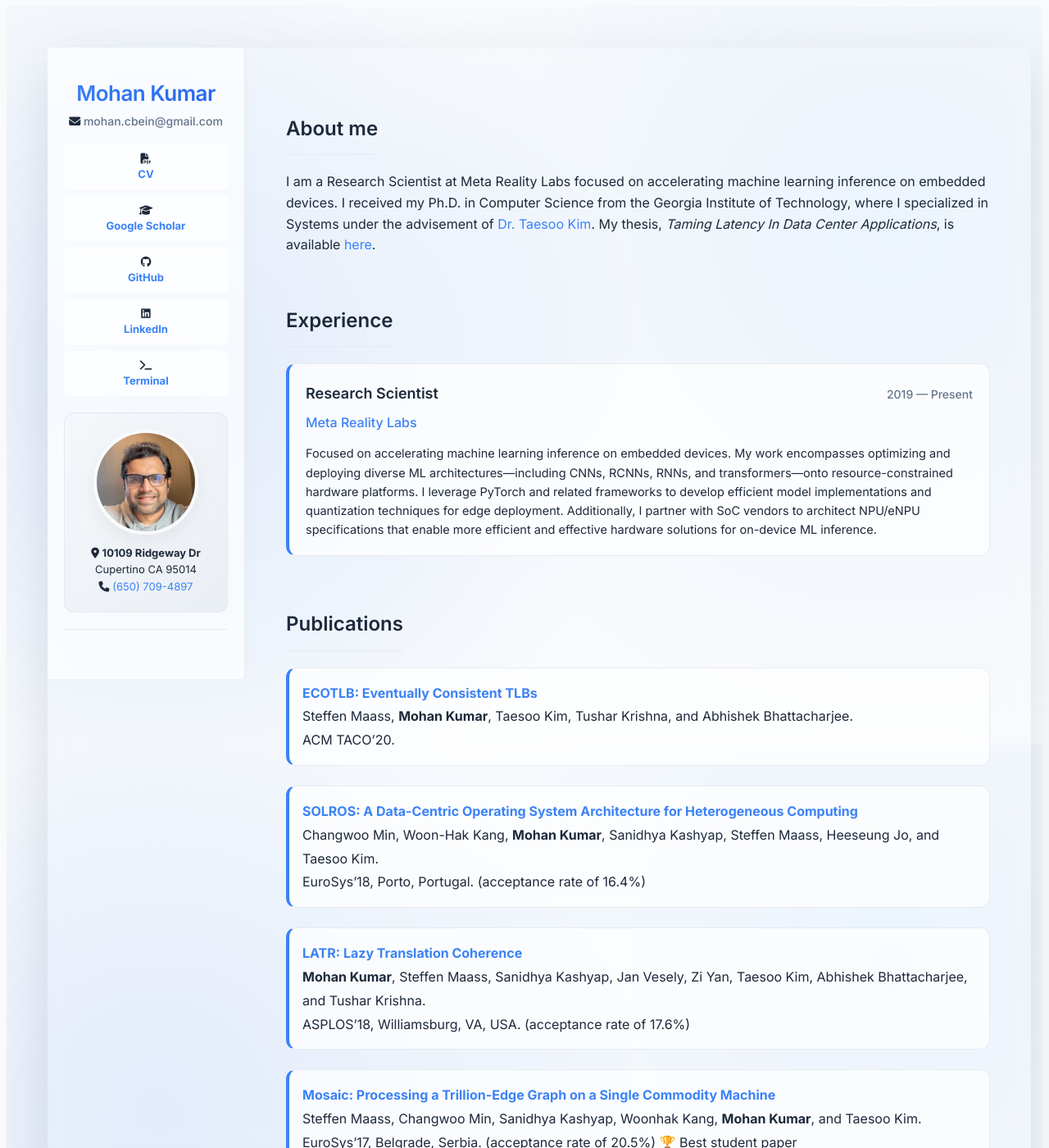
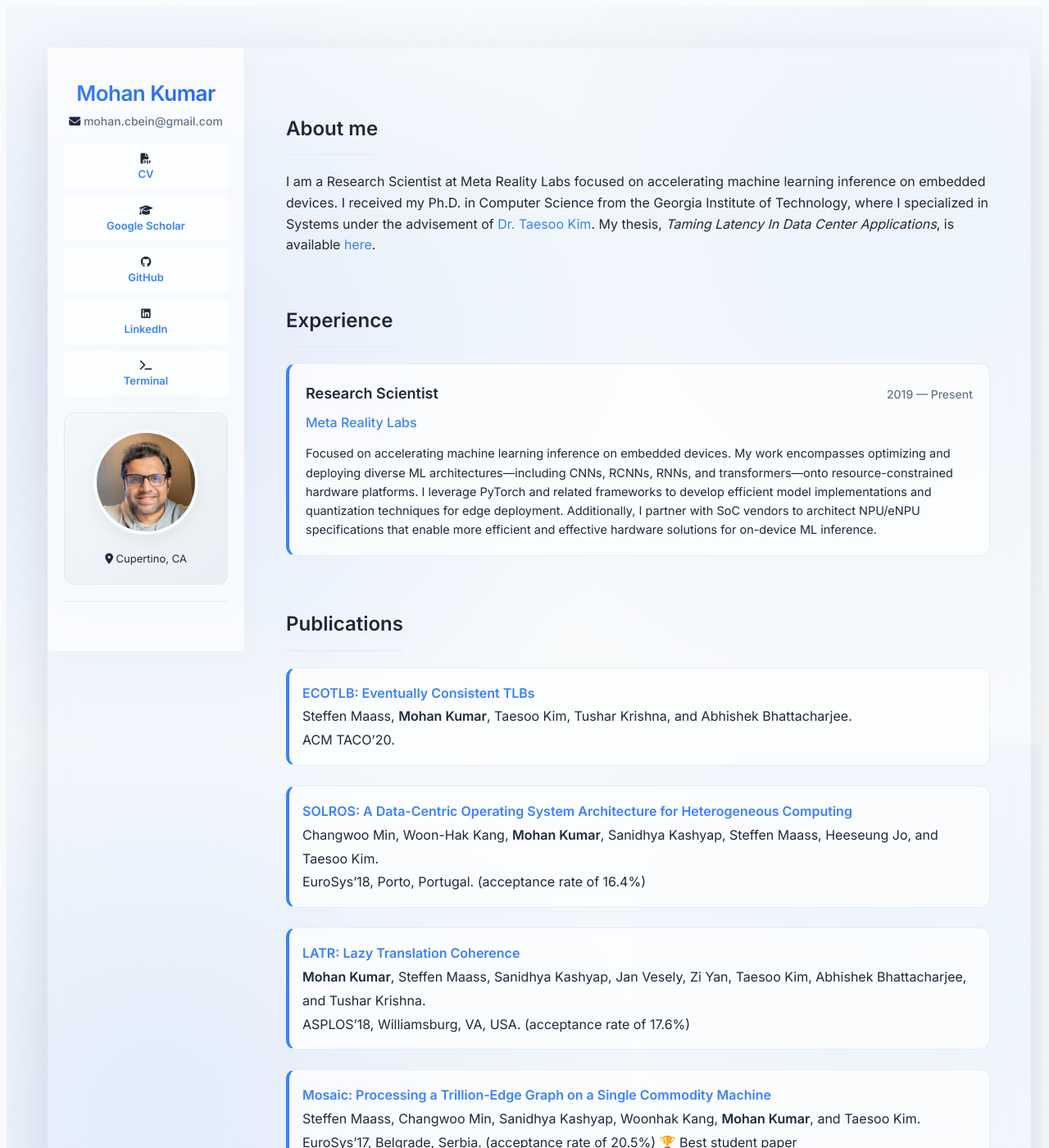
Before and after one commit to mohankku/mohankku.github.io, a Jekyll site: the page built from index.md, in a window 1280 px wide and 1400 px high. Shown: the whole window at 82% size. Built offline with Jekyll 4.4.1, drawn with Linux system fonts in a browser that asks for light colours.

Commit message:
Apply patched layout and styles

```diff
--- a/_layouts/default.html
+++ b/_layouts/default.html
@@ -19,10 +19,16 @@
 
     <link rel="preconnect" href="https://fonts.googleapis.com">
     <link rel="preconnect" href="https://fonts.gstatic.com" crossorigin>
-    <link href="https://fonts.googleapis.com/css2?family=Inter:wght@300;400;500;600;700&display=swap" rel="stylesheet">
+    <link href="https://fonts.googleapis.com/css2?family=Inter:wght@400;500;600&display=swap" rel="stylesheet">
 
     <link rel="stylesheet" href="{{ '/assets/css/style.css?v=' | append: site.github.build_revision | relative_url }}">
     <meta name="viewport" content="width=device-width">
+    <script>document.documentElement.classList.add('js');</script>
+    <noscript>
+      <style>
+        section > ul > li, section > h2, section > p, .experience-list li { opacity: 1 !important; transform: none !important; }
+      </style>
+    </noscript>
     <!--[if lt IE 9]>
     <script src="//html5shiv.googlecode.com/svn/trunk/html5.js"></script>
     <![endif]-->
@@ -46,11 +52,12 @@
           </nav>
 
           <div class="profile-section">
-            <img src="{{ site.avatar | relative_url }}" alt="{{ site.title }}" class="profile-pic">
+            <picture>
+              <source srcset="{{ site.avatar | replace: '.jpeg', '.webp' | replace: '.jpg', '.webp' | relative_url }}" type="image/webp">
+              <img src="{{ site.avatar | relative_url }}" alt="{{ site.title }}" class="profile-pic" width="120" height="120" loading="eager" decoding="async">
+            </picture>
             <p class="contact-info">
-              <i class="fa-solid fa-location-dot"></i> <strong>10109 Ridgeway Dr</strong><br>
-              Cupertino CA 95014<br>
-              <i class="fa-solid fa-phone"></i> <a href="tel:+16507094897">(650) 709-4897</a>
+              <i class="fa-solid fa-location-dot" aria-hidden="true"></i> Cupertino, CA
             </p>
           </div>
 
@@ -70,11 +77,11 @@
     </div>
 
     <!-- Terminal Overlay -->
-    <div id="terminal-overlay" class="terminal-overlay">
+    <div id="terminal-overlay" class="terminal-overlay" role="dialog" aria-modal="true" aria-label="Interactive terminal">
       <div class="terminal-window">
         <div class="terminal-header">
           <div class="terminal-buttons">
-            <span class="close" id="close-terminal"></span>
+            <span class="close" id="close-terminal" role="button" aria-label="Close terminal" tabindex="0"></span>
             <span class="minimize"></span>
             <span class="maximize"></span>
           </div>
@@ -87,13 +94,13 @@
           </div>
           <div class="terminal-input-line">
             <span class="prompt">guest@mohan-macbook:~$</span>
-            <input type="text" id="terminal-input" autocomplete="off" spellcheck="false" autofocus>
+            <input type="text" id="terminal-input" autocomplete="off" spellcheck="false" autofocus aria-label="Terminal input">
           </div>
         </div>
       </div>
     </div>
 
-    <button id="back-to-top" title="Go to top"><i class="fa-solid fa-arrow-up"></i></button>
+    <button id="back-to-top" title="Go to top" aria-label="Back to top"><i class="fa-solid fa-arrow-up" aria-hidden="true"></i></button>
 
     <script src="{{ '/assets/js/scale.fix.js' | relative_url }}"></script>
 
--- a/assets/css/style.scss
+++ b/assets/css/style.scss
@@ -797,3 +797,34 @@
   flex: 1;
   outline: none;
 }
+
+/* === Fix: progressive enhancement for scroll animations === */
+/* Only hide elements when JS is enabled; without JS they stay visible */
+html:not(.js) section > ul > li,
+html:not(.js) section > h2,
+html:not(.js) section > p,
+html:not(.js) .experience-list li {
+  opacity: 1 !important;
+  transform: none !important;
+}
+
+/* If user prefers reduced motion, disable entrance animation */
+@media (prefers-reduced-motion: reduce) {
+  section > ul > li,
+  section > h2,
+  section > p,
+  .experience-list li,
+  .profile-section {
+    transition: none !important;
+    animation: none !important;
+    opacity: 1 !important;
+    transform: none !important;
+  }
+  section > ul > li:hover,
+  .experience-list li:hover,
+  .profile-pic:hover {
+    transform: none !important;
+  }
+}
+
+/* Noscript fallback is also inlined in <head> for FOUC prevention */
```
Also changed, not shown: other parts of _layouts/default.html (+17 -0 lines).
